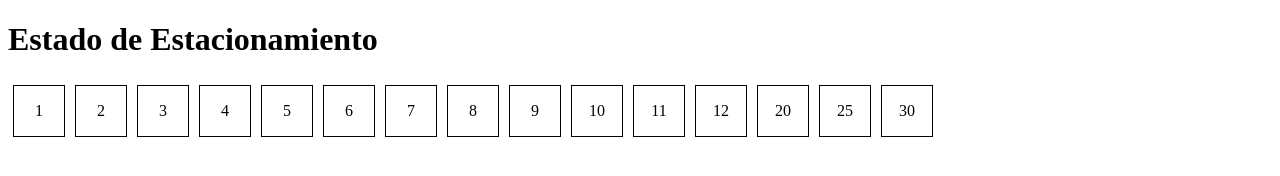
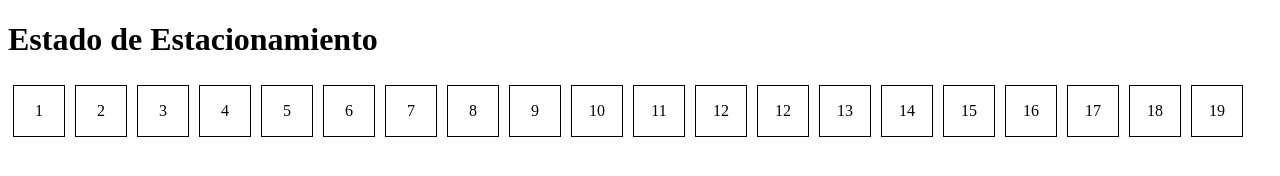
Before and after one commit to DARKVEL/Webpages, a plain HTML site: page index.html in a window 1280 px wide. Drawn offline with Linux system fonts and the light colour scheme.

Commit message:
Update index.html

```diff
--- a/index.html
+++ b/index.html
@@ -45,9 +45,14 @@
         <div class="casillero" id="estacionamiento3">10</div>
         <div class="casillero" id="estacionamiento3">11</div>
         <div class="casillero" id="estacionamiento3">12</div>
-        <div class="casillero" id="estacionamiento3">20</div>
-        <div class="casillero" id="estacionamiento3">25</div>
-        <div class="casillero" id="estacionamiento3">30</div>
+        <div class="casillero" id="estacionamiento3">12</div>
+        <div class="casillero" id="estacionamiento3">13</div>
+        <div class="casillero" id="estacionamiento3">14</div>
+        <div class="casillero" id="estacionamiento3">15</div>
+        <div class="casillero" id="estacionamiento3">16</div>
+        <div class="casillero" id="estacionamiento3">17</div>
+        <div class="casillero" id="estacionamiento3">18</div>
+        <div class="casillero" id="estacionamiento3">19</div>
 
 
         <!-- Añade más casilleros según sea necesario -->
```
